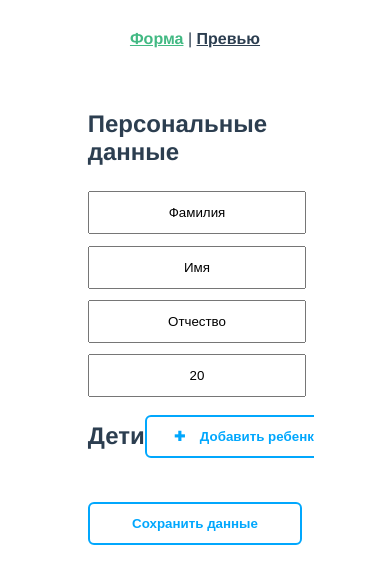
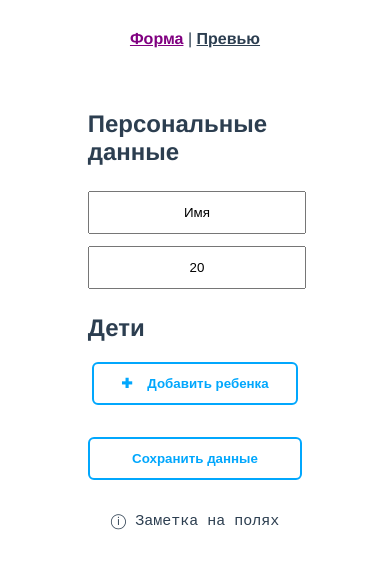
Before and after one commit to ratn1ksun/Test_014578, a Vue app: page / in a window 390 px wide. Shown: the top 584 px of the page. Built offline with nearby package versions, Linux system fonts and the light colour scheme.

Commit message:
Упорядочил код
(убрал лишнее)

```diff
--- a/src/App.vue
+++ b/src/App.vue
@@ -12,6 +12,8 @@
 body, html{
   margin: 0;
   padding: 0;
+
+
 }
 #app {
   font-family: Avenir, Helvetica, Arial, sans-serif;
@@ -22,6 +24,8 @@ body, html{
 
   width: 100vw;
   height: 100vh;
+
+  min-width: 355px;
 }
 
 nav {
@@ -34,6 +38,6 @@ nav a {
 }
 
 nav a.router-link-exact-active {
-  color: #42b983;
+  color: purple;
 }
 </style>
--- a/src/components/HelloWorld.vue
+++ b/src/components/HelloWorld.vue
@@ -4,9 +4,7 @@
           <div class="adult">
               <h2>Персональные данные</h2>
                 <div style="width: 100%; display: flex; flex-direction: column;">
-                  <input type="input" v-model.trim="parent.second_name" placeholder="Фамилия"/>
                   <input type="input" v-model.trim="parent.name" placeholder="Имя"/>
-                  <input type="input" v-model.trim="parent.third_name" placeholder="Отчество"/>
                   <input type="input" v-model.trim="parent.age" placeholder="Возраст"/>
                 </div>
             </div>
@@ -18,7 +16,7 @@
 
                   <div v-if="is_adding_available">
 
-                    <input class="addChild-btn btn" v-if="add_child" @click="Another_child()" type="button" value="✚    Добавить ребенка">
+                    <input class="addChild-btn btn" @click="Another_child()" type="button" value="✚    Добавить ребенка">
 
                   </div>
 
@@ -47,6 +45,15 @@
 
           <input class="savedata-btn btn" style="padding: 0.75rem;" @click="SaveData()" type="button" value="Сохранить данные">
 
+          <span @click="zametka = !zametka" style="margin-top: 2rem;  font-family: monospace;   font-size: 15px;">
+            ⓘ Заметка на полях
+              <p v-show="zametka">
+                Отдельно позволю себе заметить, что форма не обременена никаким типом валидации т.к. в задании не указана политика, согласно которой необходимо
+                обработать данные. А пытаясь ответить на вопросы политики заместо неё, велик шанс допустить логическую ошибку, к примеру: <br> <b>Может ли быть взрослый без ребенка вовсе?
+                </b><br>
+                Ответ на него зависит от бизнес-процессов, сведений о которых, я увы не имею(
+              </p>
+          </span>
       </div>
 
 
@@ -60,15 +67,14 @@ export default {
   data() {
     return {
       parent: {
-        second_name: 'Фамилия',
         name: 'Имя',
-        third_name: 'Отчество',
         age: '20',
         child: []
       },
-      IsChildExist: false,
-      child_limit: false,
-      add_child: true
+      //флаги
+      IsChildExist: false, //регулирует отображение блока детей
+      // далее флаг не влияющий на основные механики приложения
+      zametka: false
     }
   },
     computed: {
@@ -232,4 +238,44 @@ export default {
     color: #fff;
     border: 2px solid #fff;
   }
+  #app > div > span:hover{
+    color: purple;
+    cursor: pointer;
+
+    padding: 0.05rem;
+    margin: 0.25rem;
+
+    outline: 2px solid purple;
+  }
+  @media (max-width: 567px){
+    .child-header{
+      flex-direction: column;
+    }
+  }
 </style>
+
+//old
+<!-- <div class="adult">
+  <h2>Персональные данные</h2>
+    <div style="width: 100%; display: flex; flex-direction: column;">
+      <input type="input" v-model.trim="parent.second_name" placeholder="Фамилия"/>
+      <input type="input" v-model.trim="parent.name" placeholder="Имя"/>
+      <input type="input" v-model.trim="parent.third_name" placeholder="Отчество"/>
+      <input type="input" v-model.trim="parent.age" placeholder="Возраст"/>
+    </div>
+</div> -->
+<!-- data() {
+  return {
+    parent: {
+      second_name: 'Фамилия',
+      name: 'Имя',
+      third_name: 'Отчество',
+      age: '20',
+      child: []
+    },
+    //флаги
+    IsChildExist: false, //регулирует отображение блока детей
+    // далее флаг не влияющий на основные механики приложения
+    zametka: false
+  }
+}, -->
--- a/src/components/Preview.vue
+++ b/src/components/Preview.vue
@@ -34,14 +34,6 @@
     name: 'PreviewItem',
     props: {
             name:{
-                type: String,
-                default: "NULL"
-            },
-            second_name:{
-                type: String,
-                default: "NULL"
-            },
-            third_name:{
                 type: String,
                 default: "NULL"
             },
@@ -133,3 +125,27 @@
         text-align: start;
     }
   </style>
+
+  //old
+  <!-- props: {
+    name:{
+        type: String,
+        default: "NULL"
+    },
+    second_name:{
+        type: String,
+        default: "NULL"
+    },
+    third_name:{
+        type: String,
+        default: "NULL"
+    },
+    age:{
+        type: String,
+        default: "NULL"
+    },
+   child:{
+        type: Array,
+        default: "NULL"
+    },
+}, -->
--- a/src/views/AboutView.vue
+++ b/src/views/AboutView.vue
@@ -2,8 +2,6 @@
   <div class="about">
     <PreviewItem
     :name = this.ShowData.name
-    :second_name = this.ShowData.second_name
-    :third_name = this.ShowData.third_name
     :age = this.ShowData.age
     :child = this.ShowData.child
     ></PreviewItem>
@@ -24,9 +22,7 @@ export default {
 
       }else{
         const parent = {
-        second_name: 'Ваша фамилия',
         name: 'Тут будет Ваше имя',
-        third_name: 'И отчество',
         age: 'и количество',
         child: []
       }
@@ -46,3 +42,45 @@ export default {
   }
 }
 </script>
+
+
+//old
+<!-- <template>
+  <div class="about">
+    <PreviewItem
+    :name = this.ShowData.name
+    :second_name = this.ShowData.second_name
+    :third_name = this.ShowData.third_name
+    :age = this.ShowData.age
+    :child = this.ShowData.child
+    ></PreviewItem>
+  </div>
+</template> -->
+
+<!-- ShowData(){
+
+  if(JSON.parse(localStorage.getItem('CustomerData'))){
+
+    return JSON.parse(localStorage.getItem('CustomerData'))
+
+  }else{
+    const parent = {
+    second_name: 'Ваша фамилия',
+    name: 'Тут будет Ваше имя',
+    third_name: 'И отчество',
+    age: 'и количество',
+    child: []
+  }
+  parent.child.push({
+
+       data:{
+         child_name: 'Имя Вашего ребенка',
+         child_age: 'и его возраст'
+       }
+
+  })
+    return parent
+  }
+
+
+} -->
```
